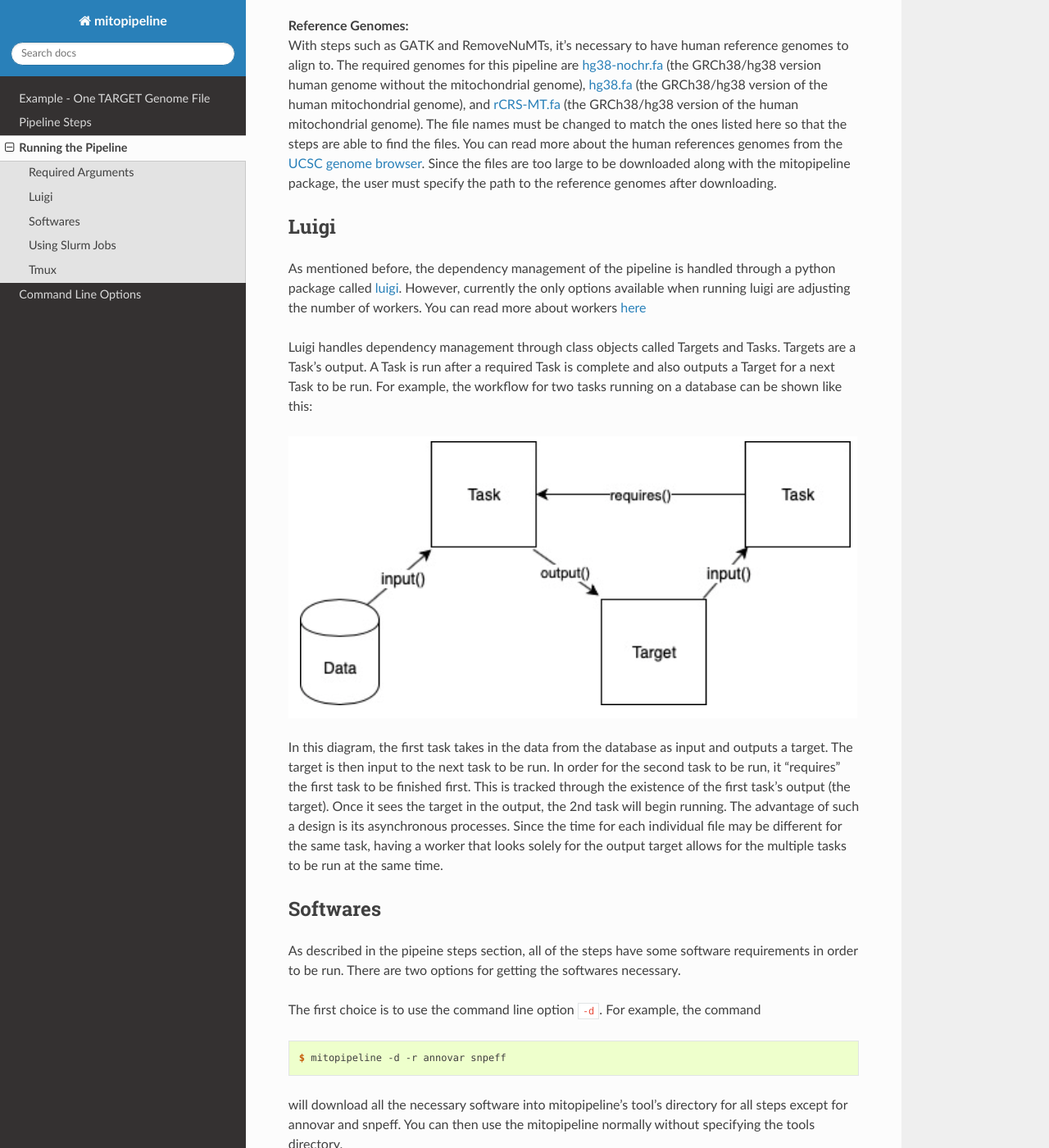
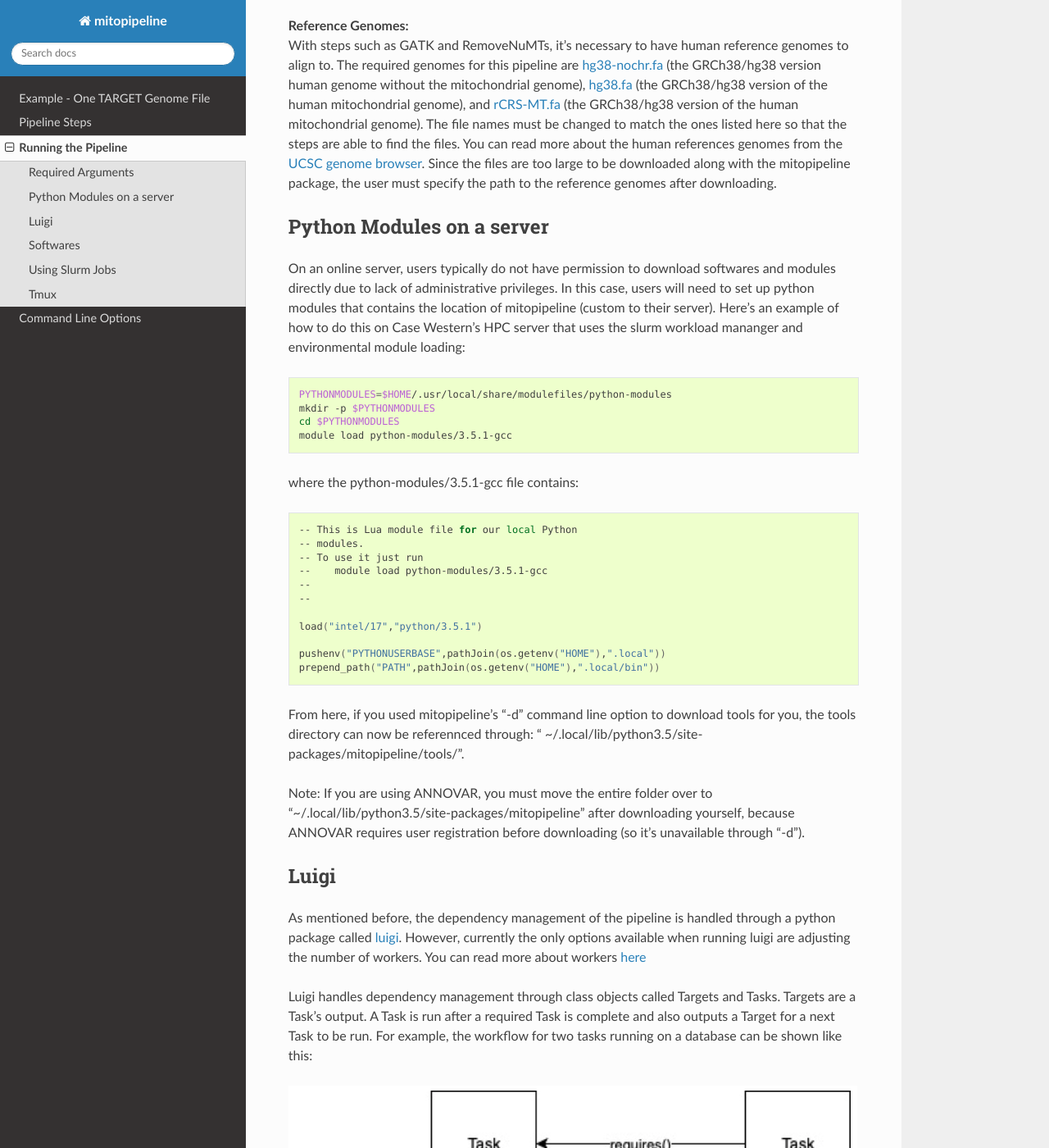
Before and after one commit to timmykuo/mitopipeline, a Sphinx documentation site: the page built from doc/running_the_pipeline.rst, in a window 1280 px wide and 1400 px high, scrolled down 652 px. Shown: the whole window at 82% size. Built offline with Sphinx 7.4.7 and the Read the Docs theme 2.0.0, drawn with Linux system fonts in a browser that asks for light colours.

Commit message:
add docs on setting up python module

```diff
--- a/doc/running_the_pipeline.rst
+++ b/doc/running_the_pipeline.rst
@@ -14,6 +14,38 @@ Required Arguments
 
 | **Reference Genomes:**
 | With steps such as GATK and RemoveNuMTs, it's necessary to have human reference genomes to align to. The required genomes for this pipeline are `hg38-nochr.fa <http://hgdownload.cse.ucsc.edu/goldenPath/hg38/bigZips/>`_ (the GRCh38/hg38 version human genome without the mitochondrial genome), `hg38.fa <http://hgdownload.cse.ucsc.edu/goldenPath/hg38/bigZips/>`_ (the GRCh38/hg38 version of the human mitochondrial genome), and `rCRS-MT.fa <http://hgdownload.cse.ucsc.edu/goldenPath/hg38/chromosomes/chrM.fa.gz>`_ (the GRCh38/hg38 version of the human mitochondrial genome). The file names must be changed to match the ones listed here so that the steps are able to find the files. You can read more about the human references genomes from the `UCSC genome browser <http://hgdownload.cse.ucsc.edu/downloads.html#human>`_. Since the files are too large to be downloaded along with the mitopipeline package, the user must specify the path to the reference genomes after downloading.
+
+Python Modules on a server
+--------------------------
+
+On an online server, users typically do not have permission to download softwares and modules directly due to lack of administrative privileges. In this case, users will need to set up python modules that contains the location of mitopipeline (custom to their server). Here's an example of how to do this on Case Western's HPC server that uses the slurm workload mananger and environmental module loading:
+
+.. code:: bash
+
+    PYTHONMODULES=$HOME/.usr/local/share/modulefiles/python-modules
+    mkdir -p $PYTHONMODULES
+    cd $PYTHONMODULES
+    module load python-modules/3.5.1-gcc
+
+where the python-modules/3.5.1-gcc file contains:
+
+.. code:: bash
+
+    -- This is Lua module file for our local Python
+    -- modules.
+    -- To use it just run
+    --    module load python-modules/3.5.1-gcc
+    --
+    --
+
+    load("intel/17","python/3.5.1")
+
+    pushenv("PYTHONUSERBASE",pathJoin(os.getenv("HOME"),".local"))
+    prepend_path("PATH",pathJoin(os.getenv("HOME"),".local/bin"))
+
+From here, if you used mitopipeline's "-d" command line option to download tools for you, the tools directory can now be referennced through: " ~/.local/lib/python3.5/site-packages/mitopipeline/tools/".
+
+Note: If you are using ANNOVAR, you must move the entire folder over to "~/.local/lib/python3.5/site-packages/mitopipeline" after downloading yourself, because ANNOVAR requires user registration before downloading (so it's unavailable through "-d").
 
 Luigi
 -----
```
